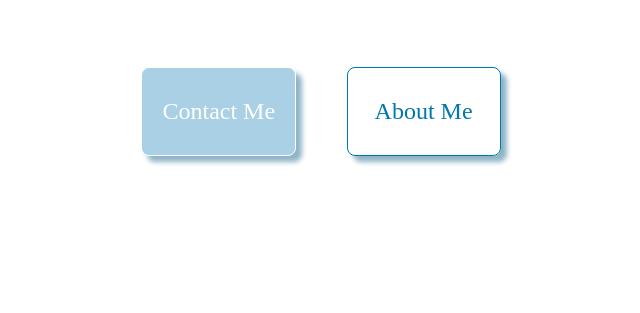
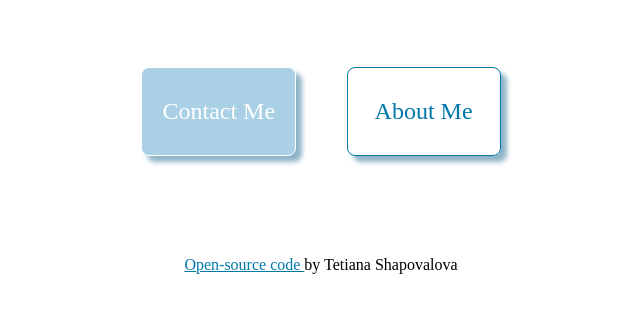
Before and after one commit to Tattisha/portfolio, a plain HTML site: page index.html in a window 1280 px wide. Shown: the part 353-666 px from the top of the page, without its empty margins (319-959 px from the left). Drawn offline with Linux system fonts and the light colour scheme.

Commit message:
added open-source link

```diff
--- a/index.html
+++ b/index.html
@@ -24,5 +24,11 @@
         </span>
       </div>
     </div>
+    <div class="bottom-link">
+      <a href="https://github.com/Tattisha/portfolio" target="_blank">
+        Open-source code
+      </a>
+      by Tetiana Shapovalova
+    </div>
   </body>
 </html>
--- a/style.css
+++ b/style.css
@@ -73,3 +73,12 @@ img {
   color: var(--accent-color);
   text-decoration: none;
 }
+
+.bottom-link {
+  font-size: 16px;
+  text-align: center;
+}
+
+.bottom-link a {
+  color: var(--main-color);
+}
```
